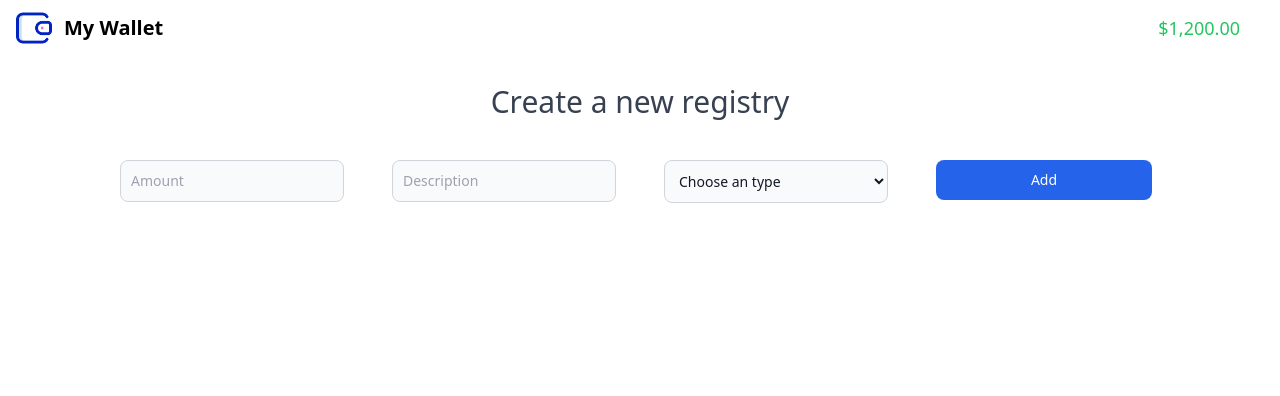
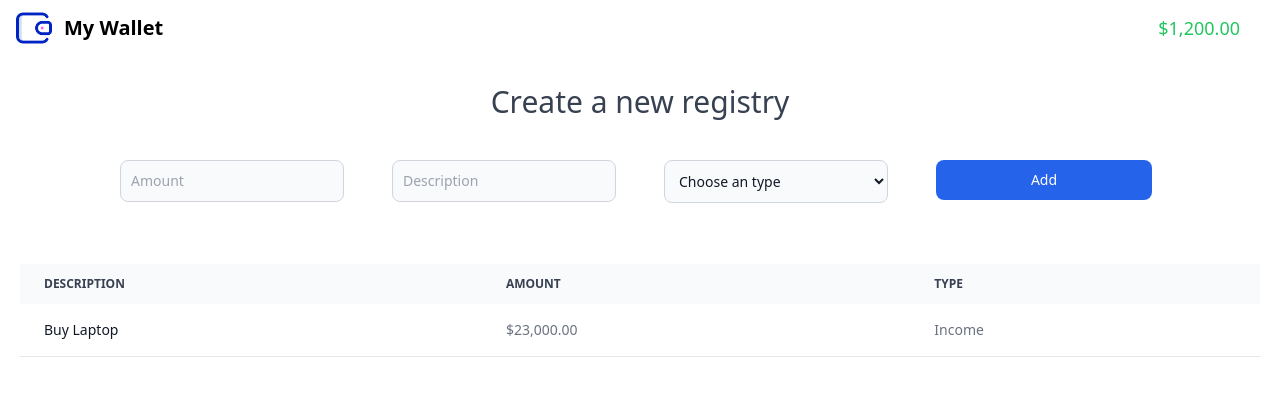
Before and after one commit to Xibalsba/my-wallet, a React (Vite) app: page / in a window 1280 px wide. Shown: the top 396 px of the page. Built offline with nearby package versions, Linux system fonts and the light colour scheme.

Commit message:
[add] Componente para la tabla de los registros

```diff
--- a/src/MyWallet.jsx
+++ b/src/MyWallet.jsx
@@ -1,5 +1,6 @@
 import { Navbar } from "./components/Navbar"
 import { WalletAdd } from "./components/WalletAdd"
+import { WalletTable } from "./components/WalletTable"
 
 export const MyWallet = () => {
     return (
@@ -7,6 +8,8 @@ export const MyWallet = () => {
             <Navbar />
 
             <WalletAdd />
+
+            <WalletTable />
         </>
     )
 }
--- /dev/null
+++ b/src/components/WalletTable.jsx
@@ -0,0 +1,35 @@
+
+export const WalletTable = () => {
+    return (
+        <div class="overflow-x-auto relative p-5">
+            <table class="w-full text-sm text-left text-gray-500 dark:text-gray-400">
+                <thead class="text-xs text-gray-700 uppercase bg-gray-50 dark:bg-gray-700 dark:text-gray-400">
+                    <tr>
+                        <th scope="col" class="py-3 px-6">
+                            Description
+                        </th>
+                        <th scope="col" class="py-3 px-6">
+                            Amount
+                        </th>
+                        <th scope="col" class="py-3 px-6">
+                            Type
+                        </th>
+                    </tr>
+                </thead>
+                <tbody>
+                    <tr class="bg-white border-b dark:bg-gray-800 dark:border-gray-700">
+                        <th scope="row" class="py-4 px-6 font-medium text-gray-900 whitespace-nowrap dark:text-white">
+                            Buy Laptop
+                        </th>
+                        <td class="py-4 px-6">
+                            $23,000.00
+                        </td>
+                        <td class="py-4 px-6">
+                            Income
+                        </td>
+                    </tr>
+                </tbody>
+            </table>
+        </div>
+    )
+}
```
